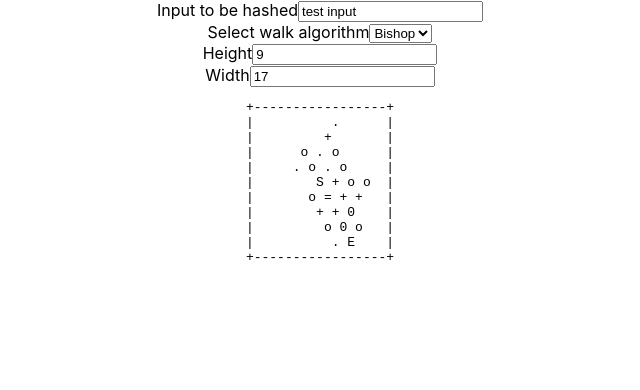
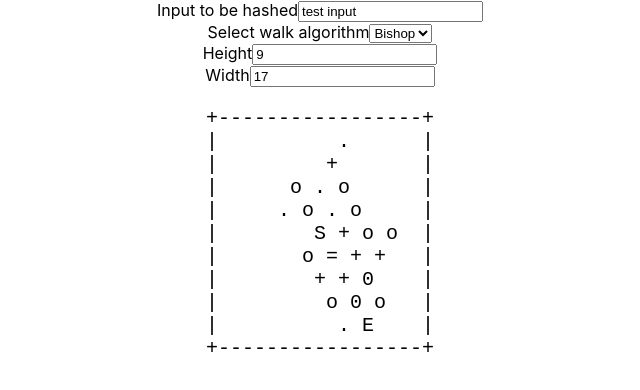
Before and after one commit to Doverstav/kitscon212, a React (Create React App) app: page / in a window 1280 px wide. Shown: the top 390 px of the page, without its empty margins (320-960 px from the left). Built offline with nearby package versions, Linux system fonts and the light colour scheme.

Commit message:
Increase <StringBoard /> font size

```diff
--- a/src/board/StringBoard.tsx
+++ b/src/board/StringBoard.tsx
@@ -42,7 +42,7 @@ export const StringBoard: React.FC<BoardProps> = ({ height, width, paths }) => {
   }, [paths, height, width])
 
   return (
-    <div>
+    <div style={{fontSize: "20px"}}>
       <pre>{boardState}</pre>
     </div>
   )
```
